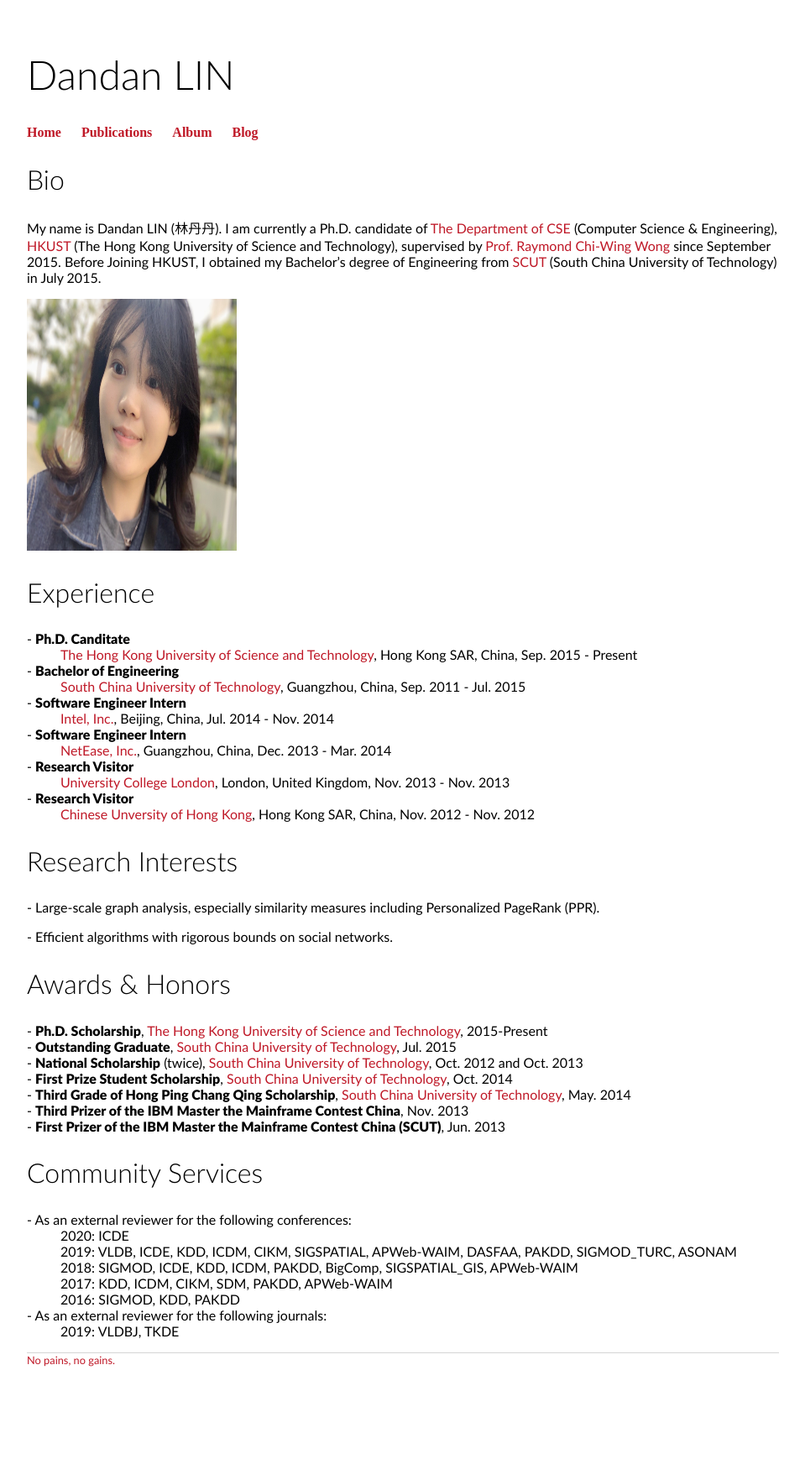
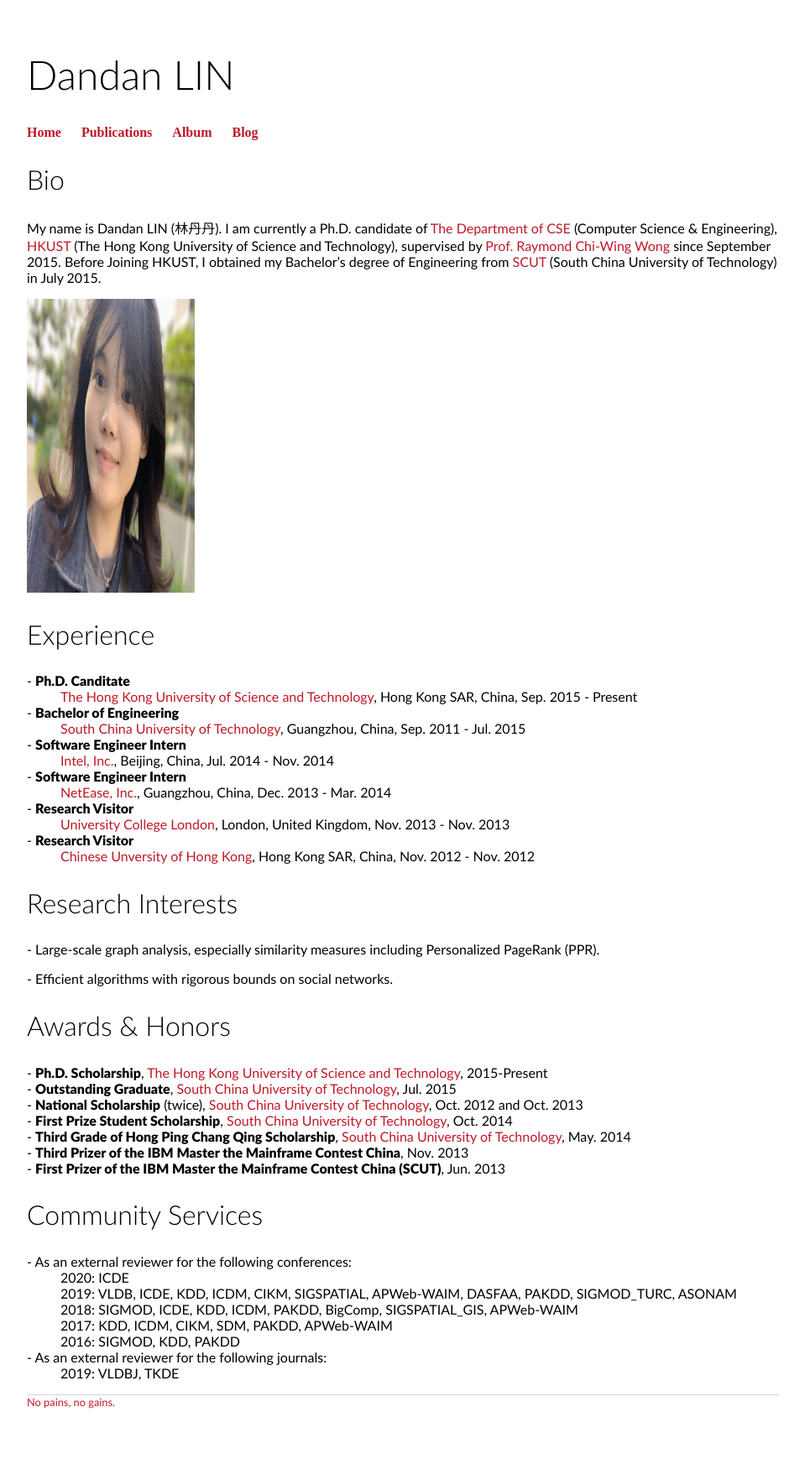
Before and after one commit to 2danlin/2danlin.github.io, a Jekyll site: the page built from index.html, in a window 1280 px wide. Shown: the whole page at 84% size, without its empty margins (160-1119 px from the left). Built offline with Jekyll 4.4.1, drawn with Linux system fonts in a browser that asks for light colours; before the commit the page ends 1688 px from its top, so only the background shows below that.

Commit message:
Update index.html

```diff
--- a/index.html
+++ b/index.html
@@ -10,7 +10,7 @@ title: Dandan's Homepage
 		<a href="https://www.ust.hk/">HKUST</a> (The Hong Kong University of Science and Technology),
 		supervised by <a href="https://home.cse.ust.hk/~raywong/">Prof. Raymond Chi-Wing Wong</a> since September 2015.
 		Before Joining HKUST, I obtained my Bachelor’s degree of Engineering from <a href="https://www.scut.edu.cn/new/">SCUT</a> (South China University of Technology) in July 2015.</p>
-            <img src="/img/home_img.jpeg" alt="" height="300px" width="250px"/>
+            <img src="/img/home_img.jpeg" alt="" height="350px" width="200px"/>
 
 </div><!-- /.blurb -->
 
```
